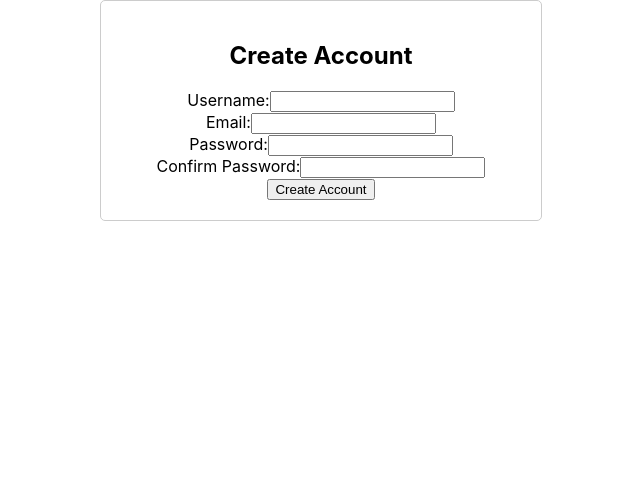
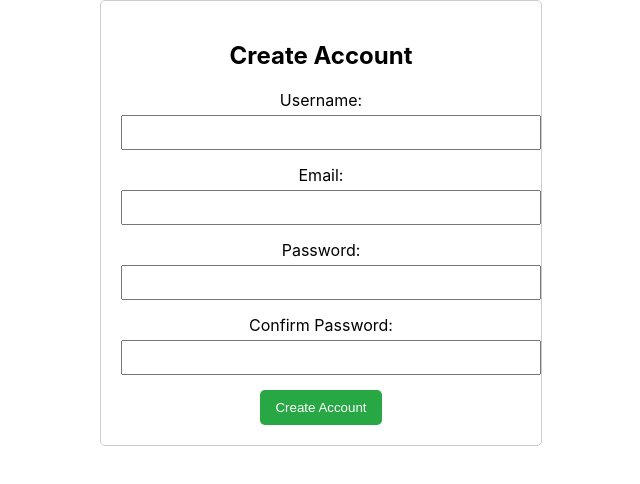
Before and after one commit to vinayakac/mcq, a React (Create React App) app in the folder webfront/: page /Register in a window 1280 px wide. Shown: the top 484 px of the page, without its empty margins (319-959 px from the left). Built offline with nearby package versions, Linux system fonts and the light colour scheme.

Commit message:
register page

```diff
--- a/webfront/src/pages/Register.js
+++ b/webfront/src/pages/Register.js
@@ -19,6 +19,13 @@ const RegistrationForm = () => {
       return;
     }
 
+    // Email validation using a regex pattern
+    const emailPattern = /^[^\s@]+@[^\s@]+\.[^\s@]+$/;
+    if (!emailPattern.test(email)) {
+      setError("Please enter a valid email address.");
+      return;
+    }
+
     if (password !== confirmPassword) {
       setError("Passwords do not match.");
       return;
@@ -34,7 +41,7 @@ const RegistrationForm = () => {
     localStorage.setItem("userData", JSON.stringify(userData));
 
     // Set success message
-    setSuccess("account created successfully!");
+    setSuccess("Account created successfully!");
 
     // Clear the form
     setUsername("");
@@ -46,46 +53,56 @@ const RegistrationForm = () => {
   return (
     <div style={{ maxWidth: "400px", margin: "0 auto", padding: "20px", border: "1px solid #ccc", borderRadius: "5px" }}>
       <h2>Create Account</h2>
-      {error && <div style={{ color: "red" }}>{error}</div>}
-      {success && <div style={{ color: "green" }}>{success}</div>}
+      {error && <div style={{ color: "red", marginBottom: "10px" }}>{error}</div>}
+      {success && <div style={{ color: "green", marginBottom: "10px" }}>{success}</div>}
       <form onSubmit={handleSubmit}>
-        <div>
-          <label>Username:</label>
+        <div style={{ marginBottom: "15px" }}>
+          <label htmlFor="username">Username:</label>
           <input
             type="text"
+            id="username"
             value={username}
             onChange={(e) => setUsername(e.target.value)}
             required
+            style={{ width: "100%", padding: "8px", marginTop: "5px" }}
           />
         </div>
-        <div>
-          <label>Email:</label>
+        <div style={{ marginBottom: "15px" }}>
+          <label htmlFor="email">Email:</label>
           <input
             type="email"
+            id="email"
             value={email}
             onChange={(e) => setEmail(e.target.value)}
             required
+            style={{ width: "100%", padding: "8px", marginTop: "5px" }}
           />
         </div>
-        <div>
-          <label>Password:</label>
+        <div style={{ marginBottom: "15px" }}>
+          <label htmlFor="password">Password:</label>
           <input
             type="password"
+            id="password"
             value={password}
             onChange={(e) => setPassword(e.target.value)}
             required
+            style={{ width: "100%", padding: "8px", marginTop: "5px" }}
           />
         </div>
-        <div>
-          <label>Confirm Password:</label>
+        <div style={{ marginBottom: "15px" }}>
+          <label htmlFor="confirmPassword">Confirm Password:</label>
           <input
             type="password"
+            id="confirmPassword"
             value={confirmPassword}
             onChange={(e) => setConfirmPassword(e.target.value)}
             required
+            style={{ width: "100%", padding: "8px", marginTop: "5px" }}
           />
         </div>
-        <button type="submit">Create Account</button>
+        <button type="submit" style={{ padding: "10px 15px", backgroundColor: "#28a745", color: "#fff", border: "none", borderRadius: "5px", cursor: "pointer" }}>
+          Create Account
+        </button>
       </form>
     </div>
   );
```
